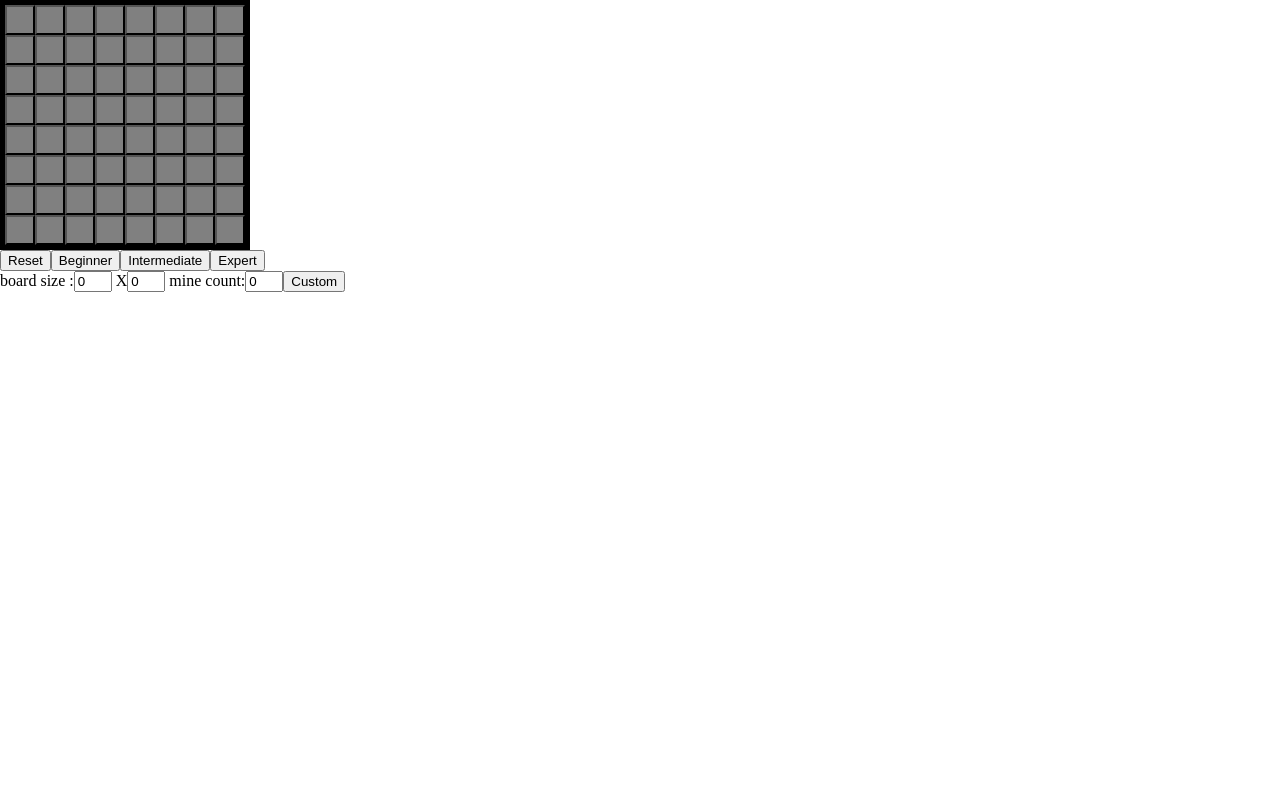
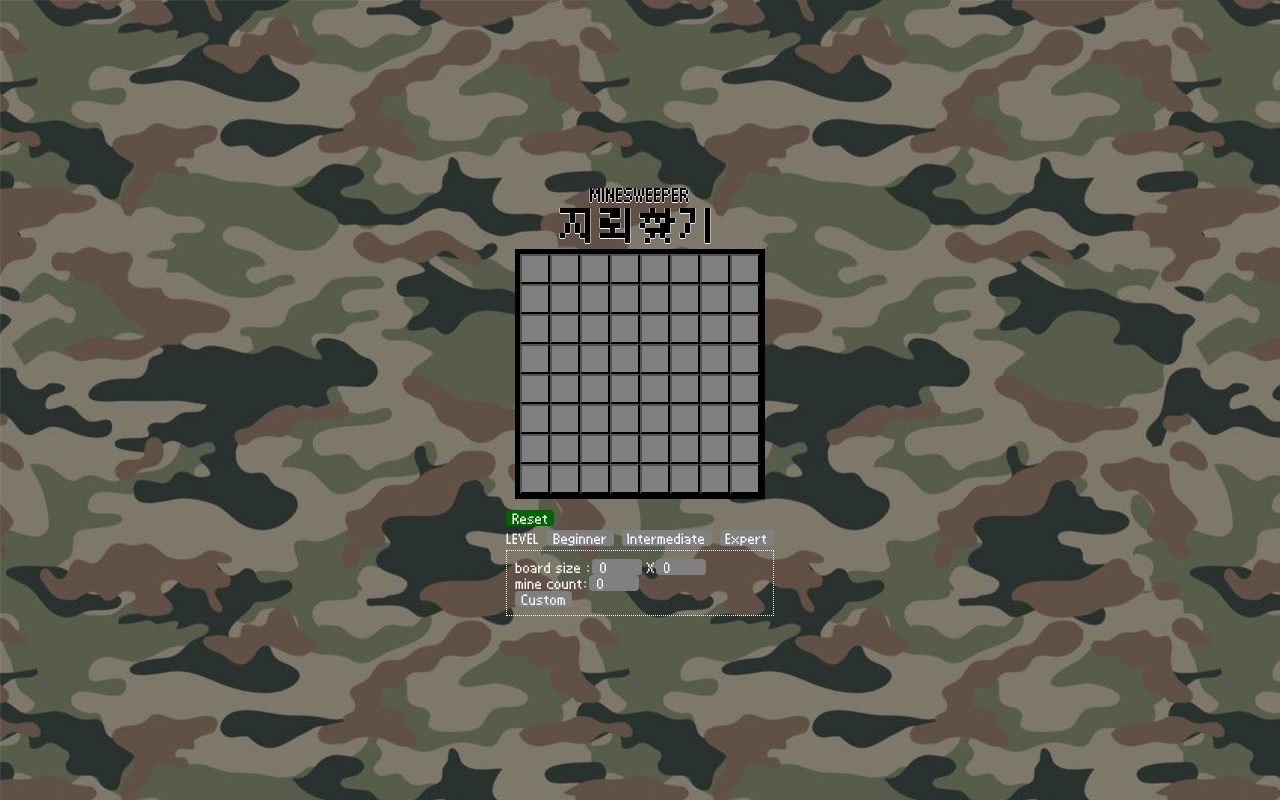
Before and after one commit to sjoleee/minesweeper, a React (Create React App) app: page / in a window 1280 px wide. Built offline with nearby package versions, Linux system fonts and the light colour scheme.

Commit message:
feat: :lipstick: 스타일 작성

```diff
--- a/src/components/Board/index.tsx
+++ b/src/components/Board/index.tsx
@@ -8,6 +8,9 @@
   const { boardData } = useAppSelect((state) => state);
 
   return (
+    <S.Container>
+      <S.Subtitle>MINESWEEPER</S.Subtitle>
+      <S.Title>지뢰찾기</S.Title>
       <S.Board>
         {boardData.map((row, rowIndex) => (
           <S.Row key={rowIndex}>
@@ -22,6 +25,7 @@
           </S.Row>
         ))}
       </S.Board>
+    </S.Container>
   );
 };
 export default Board;
--- a/src/components/Board/styles.ts
+++ b/src/components/Board/styles.ts
@@ -1,6 +1,14 @@
 import styled from "styled-components";
 
+export const Container = styled.div`
+  display: flex;
+  flex-direction: column;
+  justify-content: center;
+  align-items: center;
+`;
+
 export const Board = styled.div`
+  margin: 8px 0;
   border: 5px solid black;
   display: flex;
   flex-direction: column;
@@ -9,6 +17,16 @@
   width: fit-content;
 `;
 
+export const Subtitle = styled.h2`
+  font-size: 16px;
+  text-shadow: -0.5px 0 whitesmoke, 0 0.5px whitesmoke, 0.5px 0 whitesmoke, 0 -0.5px whitesmoke;
+`;
+
+export const Title = styled.h1`
+  font-size: 40px;
+  text-shadow: -0.5px 0 whitesmoke, 0 0.5px whitesmoke, 0.5px 0 whitesmoke, 0 -0.5px whitesmoke;
+`;
+
 export const Row = styled.div`
   display: flex;
   justify-content: center;
--- a/src/components/Cell/styles.ts
+++ b/src/components/Cell/styles.ts
@@ -4,5 +4,5 @@
   font-size: 12px;
   width: 30px;
   height: 30px;
-  background-color: ${({ isOpen, isBomb }) => (isOpen ? "white" : isBomb ? "red" : "gray")};
+  background-color: ${({ isOpen, isBomb }) => (isOpen ? "lightGray" : isBomb ? "red" : "gray")};
 `;
--- a/src/components/Control/index.tsx
+++ b/src/components/Control/index.tsx
@@ -16,39 +16,46 @@
   }, []);
 
   return (
-    <>
-      <button
+    <S.Container>
+      <div>
+        <S.Button
           type="button"
+          reset
           onClick={() => {
             dispatch(resize({ rowCount, colCount, mineCount }));
           }}
         >
           Reset
-      </button>
-      <button
+        </S.Button>
+      </div>
+      <S.LevelContainer>
+        LEVEL
+        <S.Button
           type="button"
           onClick={() => {
             dispatch(resize({ rowCount: 8, colCount: 8, mineCount: 10 }));
           }}
         >
           Beginner
-      </button>
-      <button
+        </S.Button>
+        <S.Button
           type="button"
           onClick={() => {
             dispatch(resize({ rowCount: 16, colCount: 16, mineCount: 40 }));
           }}
         >
           Intermediate
-      </button>
-      <button
+        </S.Button>
+        <S.Button
           type="button"
           onClick={() => {
             dispatch(resize({ rowCount: 16, colCount: 32, mineCount: 100 }));
           }}
         >
           Expert
-      </button>
+        </S.Button>
+      </S.LevelContainer>
+      <S.CustomContainer>
         <div>
           board size :
           <S.Input
@@ -65,7 +72,9 @@
             onChange={(e) => {
               setCustomRow(Number(e.target.value));
             }}
-        />{" "}
+          />
+        </div>
+        <div>
           mine count:
           <S.Input
             type="number"
@@ -74,16 +83,17 @@
               setCustomMine(Number(e.target.value));
             }}
           />
-        <button
+        </div>
+        <S.Button
           type="button"
           onClick={() => {
             dispatch(resize({ rowCount: customRow, colCount: customCol, mineCount: customMine }));
           }}
         >
           Custom
-        </button>
-      </div>
-    </>
+        </S.Button>
+      </S.CustomContainer>
+    </S.Container>
   );
 };
 
--- a/src/components/Control/styles.ts
+++ b/src/components/Control/styles.ts
@@ -1,5 +1,48 @@
 import styled from "styled-components";
 
+export const Container = styled.div`
+  display: flex;
+  flex-direction: column;
+  gap: 4px;
+`;
+
 export const Input = styled.input`
-  width: 30px;
+  width: 40px;
+  background-color: gray;
+  border: none;
+  border-radius: 4px;
+  font-size: 12px;
+  font-family: "Galmuri7";
+  color: whitesmoke;
+  padding-left: 8px;
 `;
+
+export const Button = styled.button<{ reset?: boolean }>`
+  background-color: ${({ reset }) => (reset ? "darkgreen" : "gray")};
+  border: none;
+  border-radius: 4px;
+  color: whitesmoke;
+  font-size: 12px;
+  font-family: "Galmuri7";
+  cursor: pointer;
+  width: fit-content;
+`;
+
+export const LevelContainer = styled.div`
+  font-size: 12px;
+  font-family: "Galmuri7";
+  display: flex;
+  gap: 8px;
+  align-items: center;
+  color: whitesmoke;
+`;
+
+export const CustomContainer = styled.div`
+  font-size: 12px;
+  font-family: "Galmuri7";
+  display: flex;
+  flex-direction: column;
+  border: 1px dotted whitesmoke;
+  padding: 8px;
+  color: whitesmoke;
+`;
--- /dev/null
+++ b/src/font.d.ts
@@ -0,0 +1 @@
+declare module "*.woff2";
--- a/src/style/GlobalStyle.tsx
+++ b/src/style/GlobalStyle.tsx
@@ -1,6 +1,15 @@
 import { createGlobalStyle } from "styled-components";
 
+import Galmuri7 from "./font/Galmuri7.woff2";
+
 const GlobalStyle = createGlobalStyle`
+@font-face {
+  font-family: 'Galmuri7';
+  src: url(${Galmuri7}) format('woff2');
+}
+*{
+  font-family: 'Galmuri7';
+}
 html, body, div, span, applet, object, iframe,
 h1, h2, h3, h4, h5, h6, p, blockquote, pre,
 a, abbr, acronym, address, big, cite, code,
@@ -32,6 +41,12 @@
 }
 body {
   line-height: 1;
+  background-image: url("/imgs/background.png");
+  display: flex;
+  justify-content: center;
+  align-items: center;
+  height: 100vh;
+  font-family: 'Galmuri7';
 }
 menu, ol, ul {
   list-style: none;
```
Also changed, not shown: public/imgs/background.png (added), src/style/font/Galmuri7.woff2 (added). Lines whose indentation alone changed are shown as unchanged.
